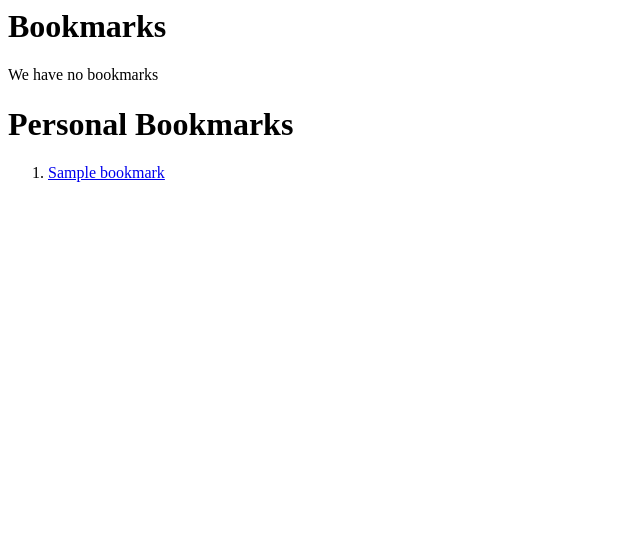
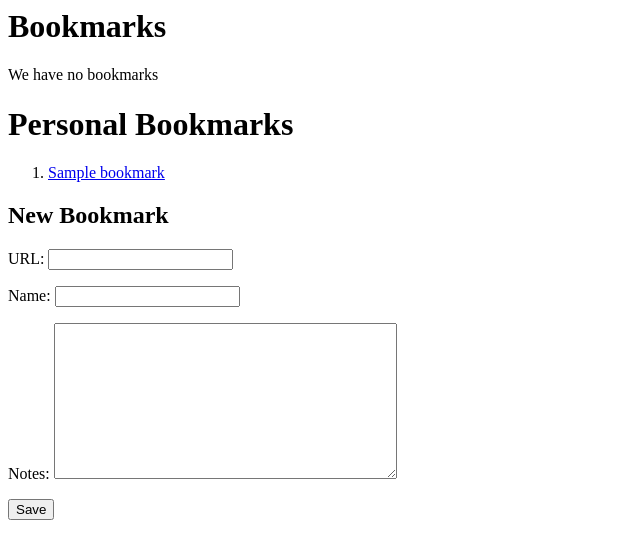
Before and after one commit to jonbrunt/Django-Organizer, a Django app: page /bookmarks/ in a window 1280 px wide. Shown: the top 559 px of the page, without its empty margins (0-640 px from the left). Run offline with Django 3.2, Linux system fonts and the light colour scheme; a user stored in the database is signed in; tables that the repository leaves empty hold one stand-in row (values such as "Sample post").

Commit message:
Add Form
- in bookmarks:

- add forms.py:
- add syntax for Bookmark form
- include url, name, and notes fields

- in views.py:
- import BookmarkForm
- add context for form

- in index.html:
- add syntax to render aforementioned form
- add cs forgery attack prevention

-test in browser (pass)

```diff
--- /dev/null
+++ b/bookmarks/forms.py
@@ -0,0 +1,8 @@
+from django import forms
+from .models import Bookmark
+
+class BookmarkForm(forms.ModelForm):
+
+  class Meta:
+      model = Bookmark
+      fields = ('url', 'name', 'notes')
--- a/bookmarks/templates/bookmarks/index.html
+++ b/bookmarks/templates/bookmarks/index.html
@@ -4,7 +4,7 @@
 
 <ol>
   {% for bookmark in bookmarks %}
-  <li><a href="{{ bookmark.url }}">{{ bookmark.name }}</a></li>
+  <li><a href='{{ bookmark.url }}'>{{ bookmark.name }}</a></li>
   {% endfor %}
 </ol>
 
@@ -18,10 +18,18 @@ We have no bookmarks
 
 <ol>
   {% for bookmark in personal_bookmarks %}
-  <li><a href="{{ bookmark.url }}">{{ bookmark.name }}</a></li>
+  <li><a href='{{ bookmark.url }}'>{{ bookmark.name }}</a></li>
   {% endfor %}
 </ol>
 
 {% else %}
 We have no personal bookmarks
 {% endif %}
+
+<h2>New Bookmark</h2>
+
+<form method='POST' class='bookmark-form'>
+  {% csrf_token %}
+  {{ form.as_p }}
+  <button type='submit' class='save btn btn-default'>Save</button>
+</form>
--- a/bookmarks/views.py
+++ b/bookmarks/views.py
@@ -1,5 +1,6 @@
 from django.shortcuts import render
 from .models import Bookmark, PersonalBookmark
+from .forms import BookmarkForm
 
 # Create your views here.
 #pylint: disable=E1101
@@ -20,4 +21,6 @@ def index(request):
   else:
       context['personal_bookmarks'] = PersonalBookmark.objects.filter(user=request.user)
 
+  context['form'] = BookmarkForm
+
   return render(request, 'bookmarks/index.html', context)
```
